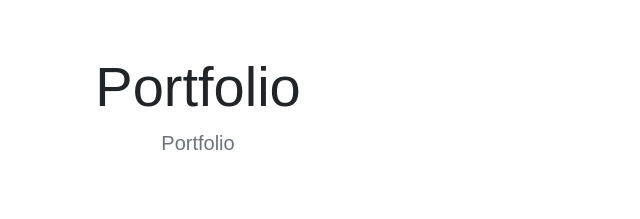
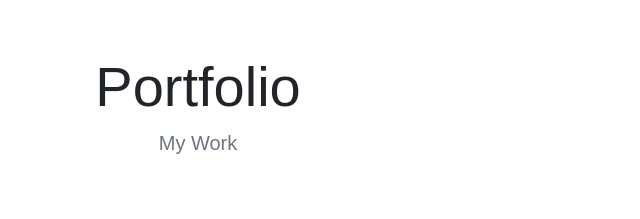
Before and after one commit to nice10113/nice10113.github.io, a website: page index.html in a window 1280 px wide. Shown: the part 1280-1499 px from the top of the page, 442-1082 px from the left. Drawn offline with nearby package versions, Linux system fonts and the light colour scheme; grey boxes are pictures that could not be loaded.

Commit message:
Update index.html

```diff
--- a/index.html
+++ b/index.html
@@ -104,7 +104,7 @@
           <div class="col text-center">
             <h1 class="display-4" data-aos="fade">Portfolio</h1>
             <p class="lead text-muted" data-aos="fade">
-              Portfolio
+              My Work
             </p>
           </div>
         </div>
```
